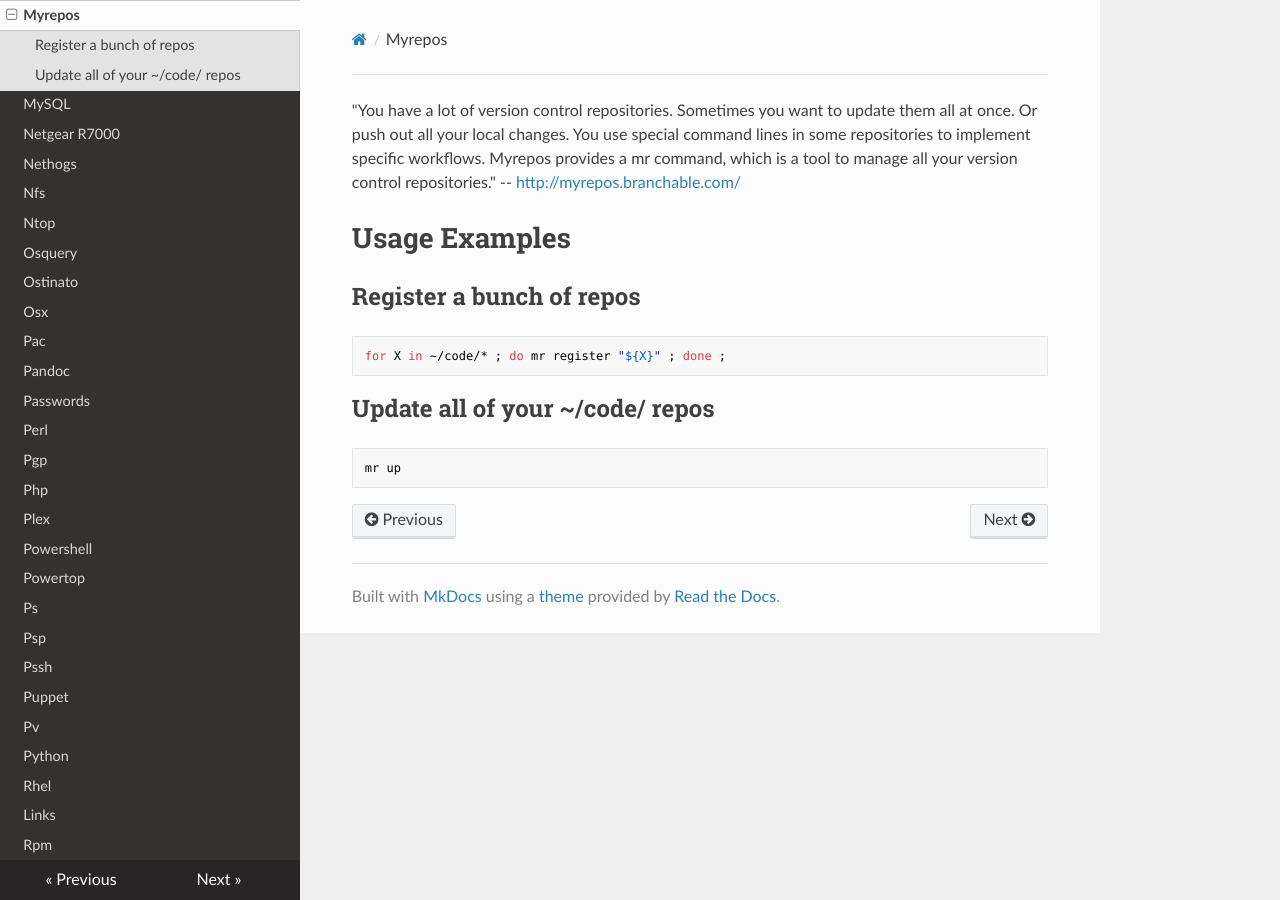
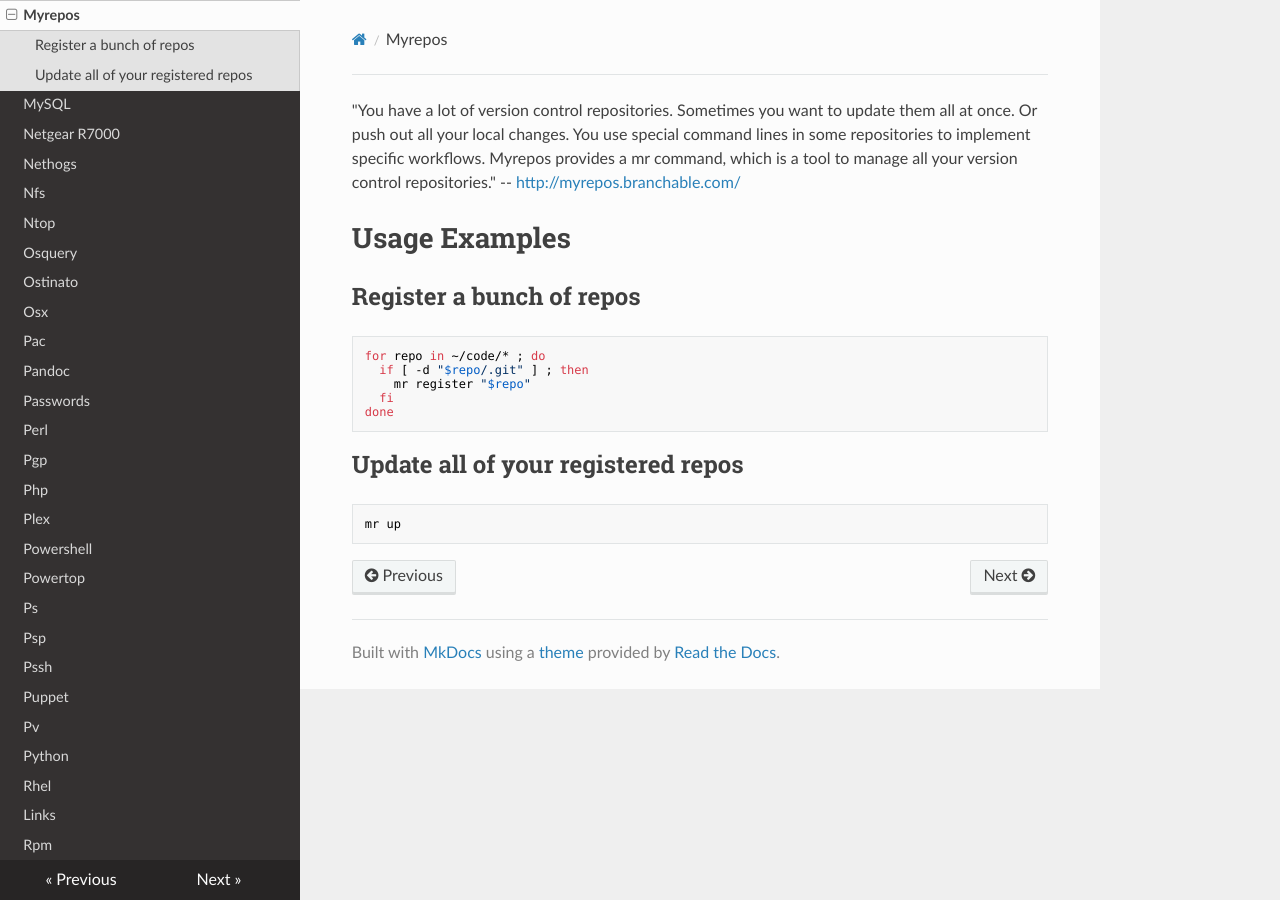
Before and after one commit to lando-cal/tech-notes, an MkDocs documentation site: the page built from docs/myrepos.md, in a window 1280 px wide. Built offline with MkDocs 1.6.1, drawn with Linux system fonts in a browser that asks for light colours; nearby versions of some CDN libraries.

Commit message:
Better logic.

````diff
--- a/docs/myrepos.md
+++ b/docs/myrepos.md
@@ -4,10 +4,14 @@
 ## Register a bunch of repos
 
 ```
-for X in ~/code/* ; do mr register "${X}" ; done ;
+for repo in ~/code/* ; do
+  if [ -d "$repo/.git" ] ; then
+    mr register "$repo"
+  fi
+done
 ```
 
-## Update all of your ~/code/ repos
+## Update all of your registered repos
 
 ```
 mr up
````
